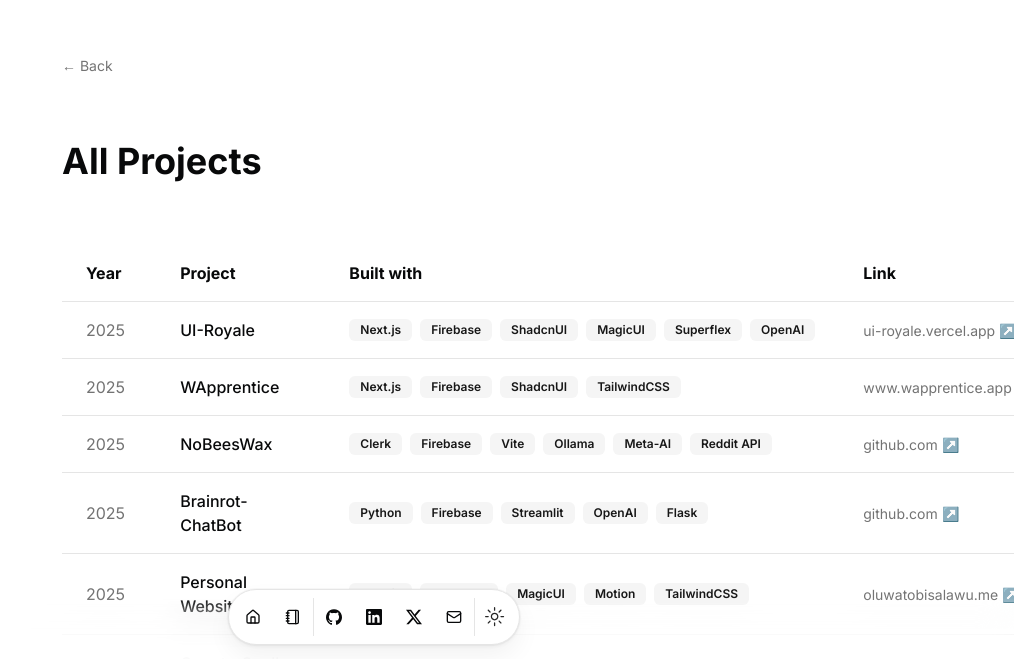
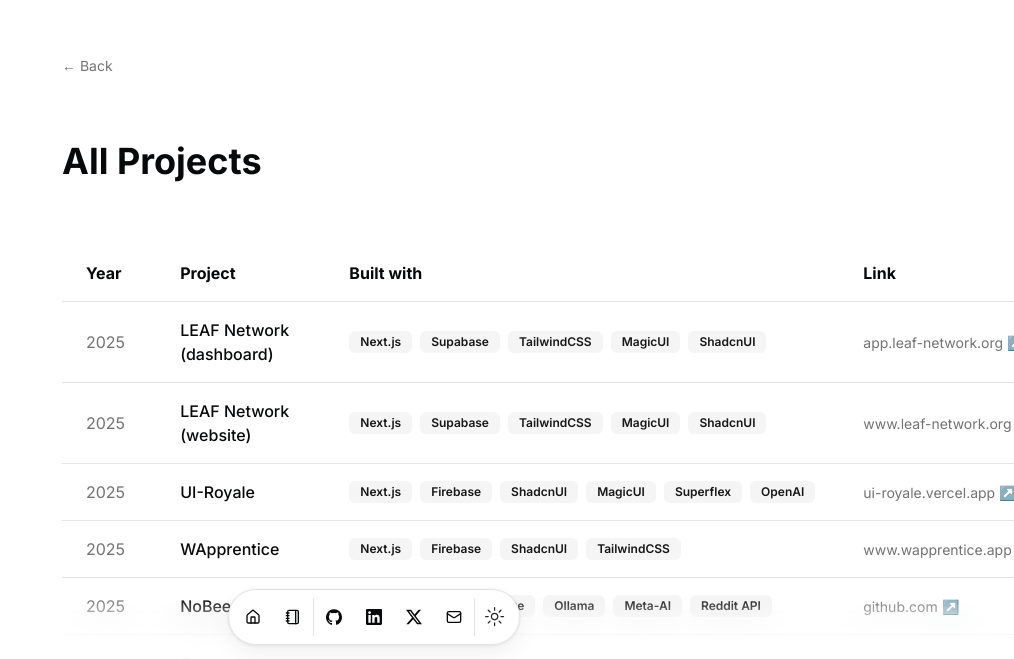
Before and after one commit to tobilobasalawu/portfolio-v3, a Next.js app: page /project-archive in a window 1280 px wide. Shown: the part 139-798 px from the top of the page, without its empty margins (266-1280 px from the left). Built offline with nearby package versions, Linux system fonts and the light colour scheme.

Commit message:
feat: Added new project to project acheive

```diff
--- a/src/data/project.ts
+++ b/src/data/project.ts
@@ -6,6 +6,18 @@
 };
 
 export const projects: Project[] = [
+  {
+    year: "2025",
+    name: "LEAF Network (dashboard)",
+    technologies: ["Next.js", "Supabase", "TailwindCSS", "MagicUI", "ShadcnUI"],
+    link: "https://app.leaf-network.org",
+  },
+  {
+    year: "2025",
+    name: "LEAF Network (website)",
+    technologies: ["Next.js", "Supabase", "TailwindCSS", "MagicUI", "ShadcnUI"],
+    link: "https://www.leaf-network.org",
+  },
   {
     year: "2025",
     name: "UI-Royale",
--- a/src/data/resume.tsx
+++ b/src/data/resume.tsx
@@ -10,7 +10,7 @@
   description:
     "An aspiring Software Engineer and Entrepreneur. Passionate about building innovative solutions and constantly learning. Balancing school, a startup, and refining my skills.",
   summary:
-    "I started coding when I was 9, diving into Arduino, HTML, and CSS. Fast forward to now—I’m 17, studying [Software Engineering at A-Level in college(sixth form)](/#education),  while building [WAprentice a platform that provides all the tools you need to secure an apprenticeship](https://wapprentice.app). Along the way,[I’ve won 4 out of 4 hackathons I’ve participated in](/#hackathons) and am focused on growing my startup while mastering my craft.",
+    "I started coding when I was 9, diving into Arduino, HTML, and CSS. Fast forward to now—I’m 18, studying [Software Engineering at T-Level in college(sixth form)](/#education),  while building [LEAF Network a platform that helps students in building acadmic and career development opportunities](https://www.leaf-network.org). Along the way,[I’ve won 4 out of 4 hackathons I’ve participated in](/#hackathons) and am focused on gaining real world experience while mastering my craft.",
   avatarUrl: "/me.jpeg",
   skills: [
     "Python",
```
